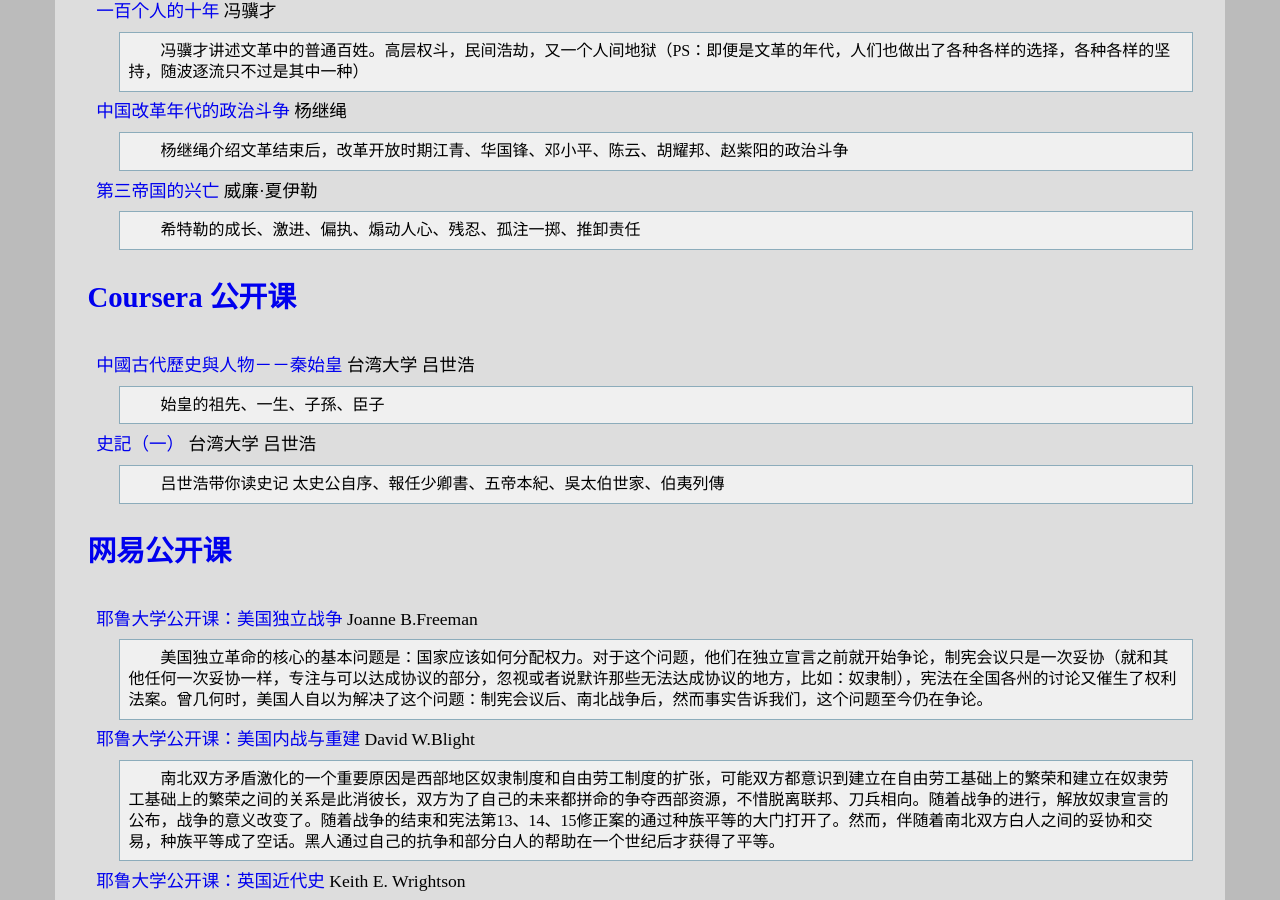
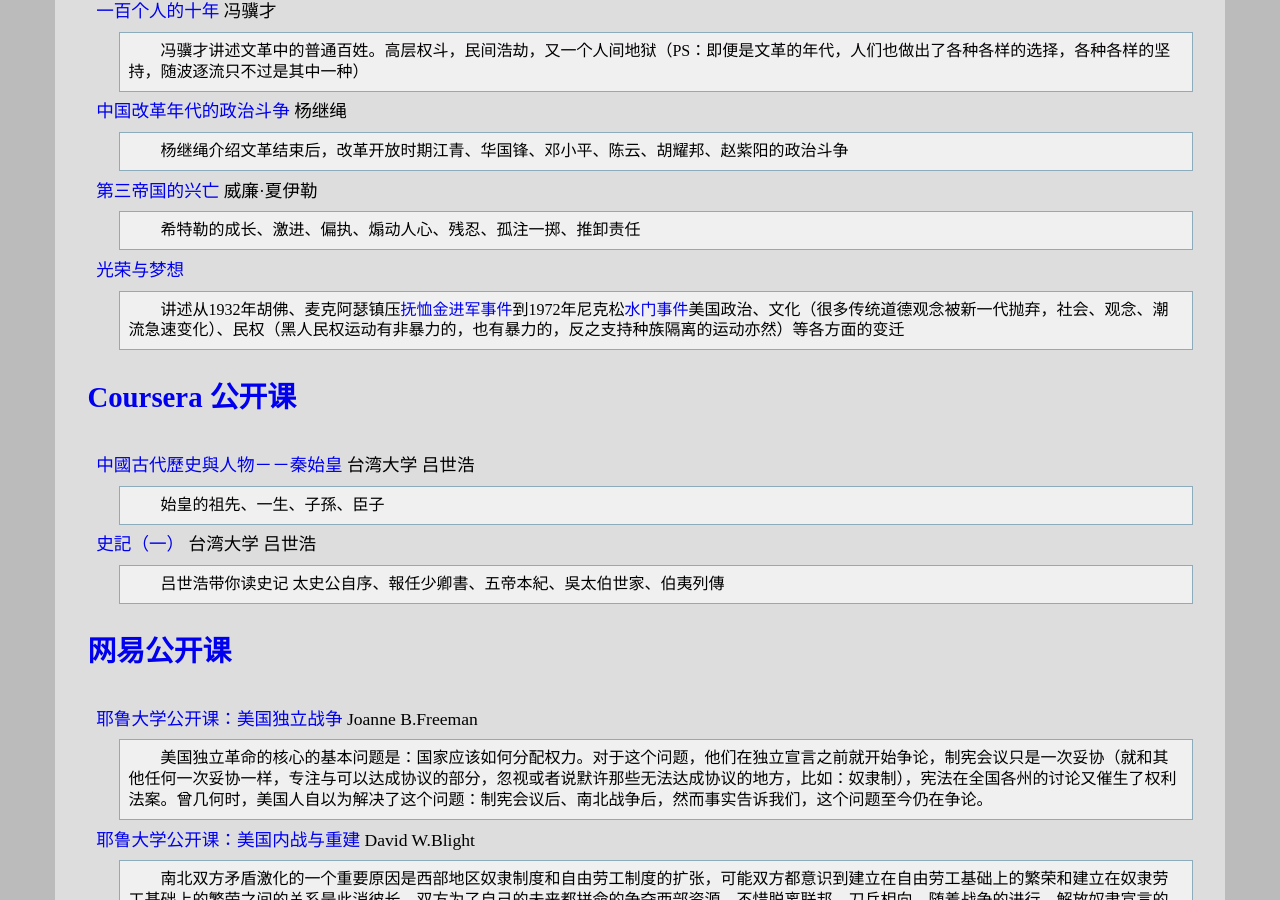
Before and after one commit to leiqin/leiqin.github.io, a Jekyll site: the page built from shoucang/history.markdown, in a window 1280 px wide and 900 px high, scrolled down 5957 px. Built offline with Jekyll 4.4.1, drawn with Linux system fonts in a browser that asks for light colours; nearby versions of some CDN libraries.

Commit message:
+ 添加以史为镜 共荣与梦想

```diff
--- a/shoucang/history.markdown
+++ b/shoucang/history.markdown
@@ -109,6 +109,9 @@ title: 以史为镜
 
 [第三帝国的兴亡](https://book.douban.com/subject/10435653/) 威廉·夏伊勒
 :	希特勒的成长、激进、偏执、煽动人心、残忍、孤注一掷、推卸责任
+
+[光荣与梦想](https://book.douban.com/subject/26314954/)
+:	讲述从1932年胡佛、麦克阿瑟镇压[抚恤金进军事件](https://zh.wikipedia.org/wiki/%E9%85%AC%E6%81%A4%E9%87%91%E9%80%B2%E8%BB%8D%E4%BA%8B%E4%BB%B6)到1972年尼克松[水门事件](https://zh.wikipedia.org/wiki/%E6%B0%B4%E9%97%A8%E4%BA%8B%E4%BB%B6)美国政治、文化（很多传统道德观念被新一代抛弃，社会、观念、潮流急速变化）、民权（黑人民权运动有非暴力的，也有暴力的，反之支持种族隔离的运动亦然）等各方面的变迁
 
 ### [Coursera 公开课](https://www.coursera.org/)
 
```
